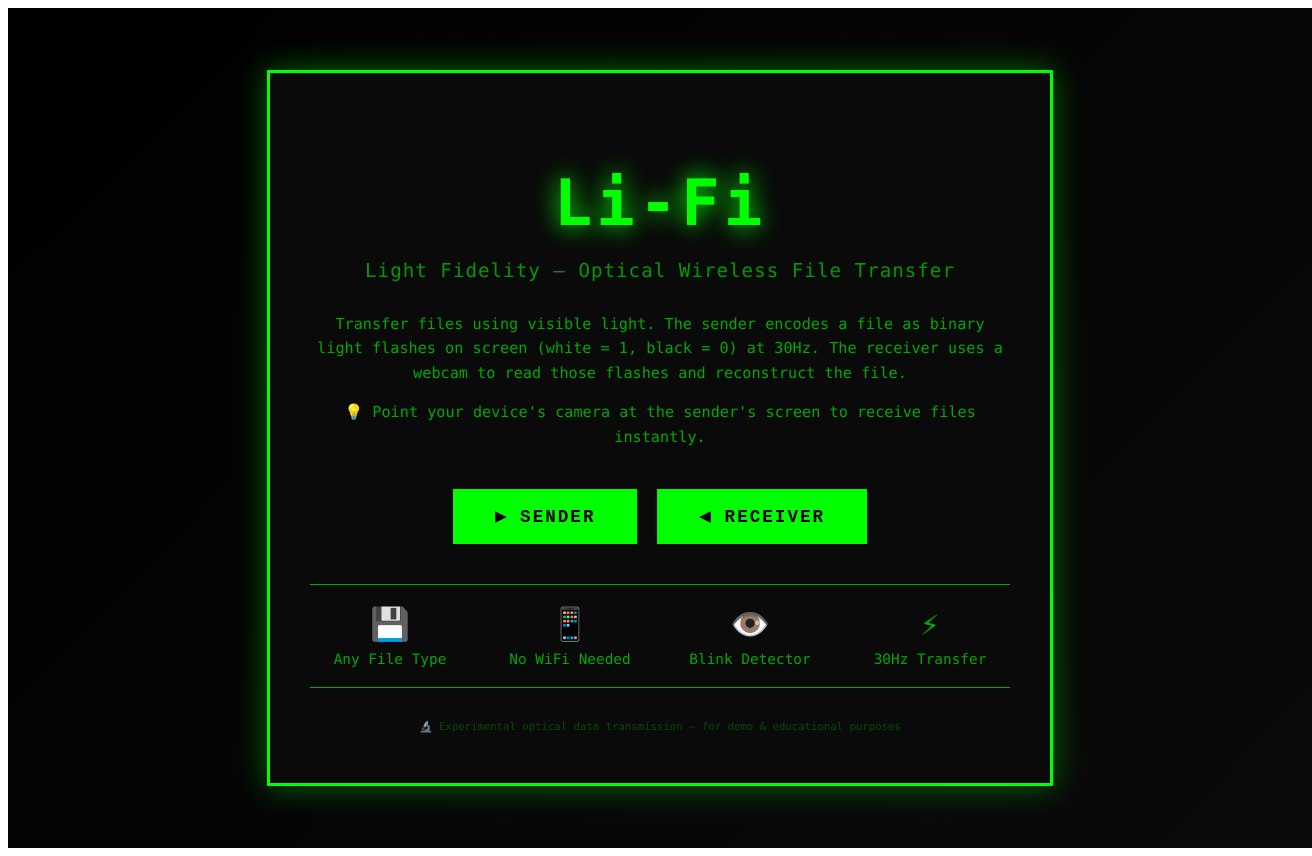
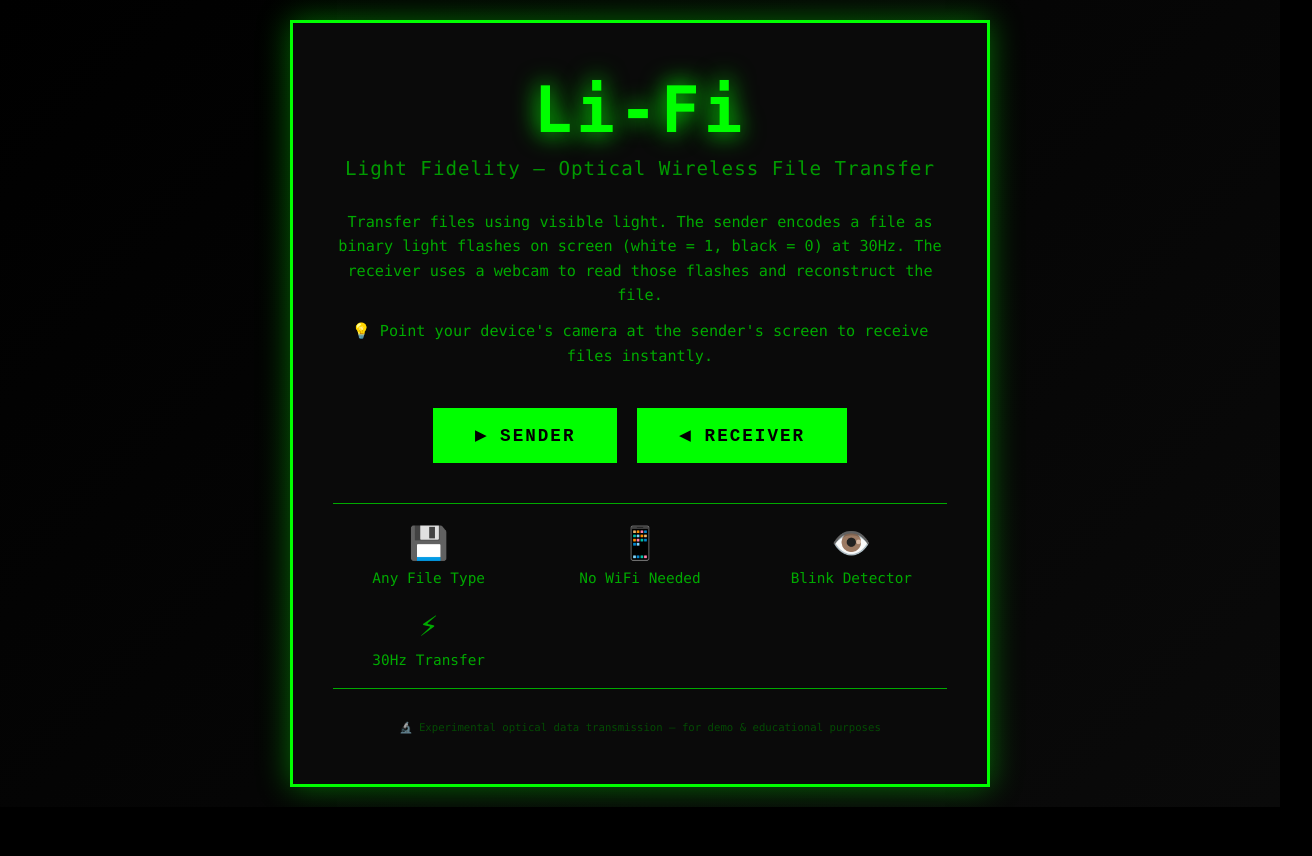
Before and after one commit to mrkushalsm/li-fi, a Next.js app: page / in a window 1280 px wide. Shown: the whole page, 1312 px wide, since content can reach past the window. After the commit the page ends 807 px from the top, so only its background shows below. Built offline with nearby package versions, Linux system fonts and the light colour scheme.

Commit message:
feat: add root layout component with metadata and provider setup

```diff
--- /dev/null
+++ b/app/layout.tsx
@@ -0,0 +1,19 @@
+import type { Metadata } from 'next';
+import './globals.css';
+
+export const metadata: Metadata = {
+  title: 'Fluid Sand Clock',
+  description: 'A fullscreen particle clock with flowing sand effects',
+};
+
+export default function RootLayout({
+  children,
+}: {
+  children: React.ReactNode;
+}) {
+  return (
+    <html lang="en">
+      <body>{children}</body>
+    </html>
+  );
+}
```
